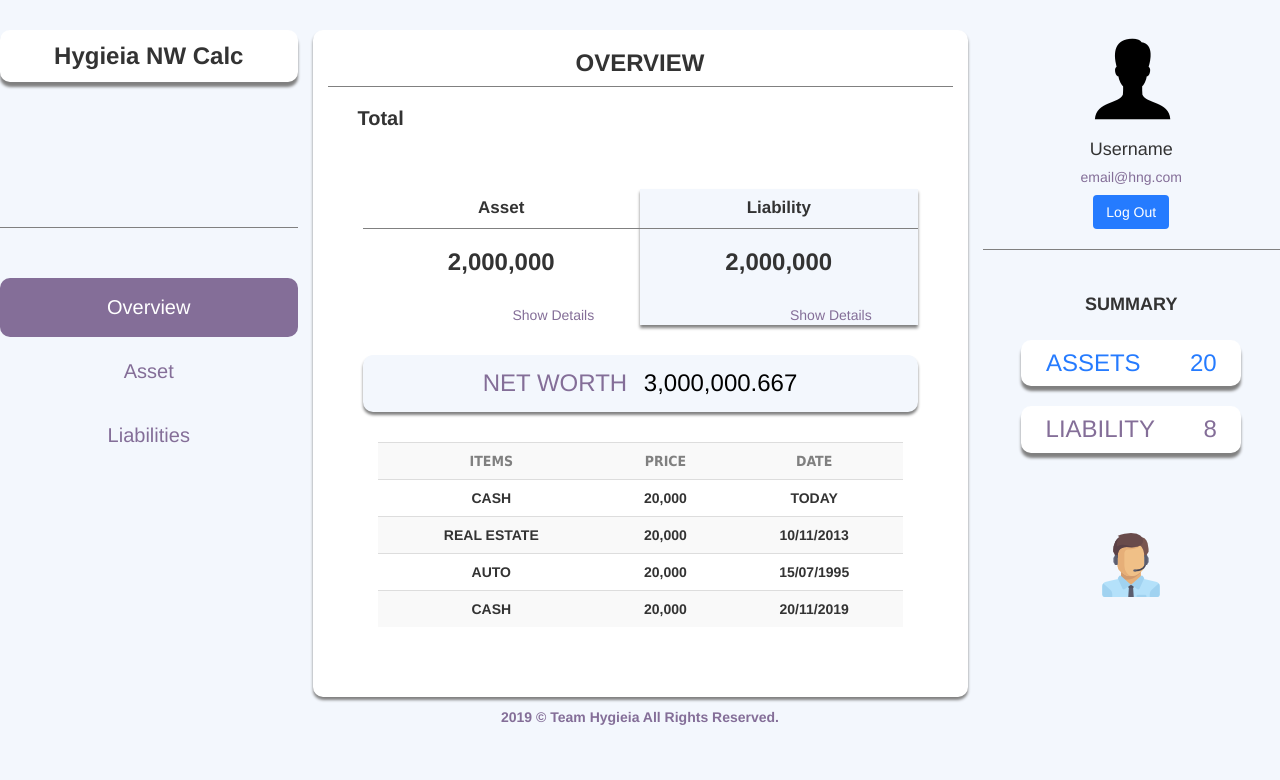
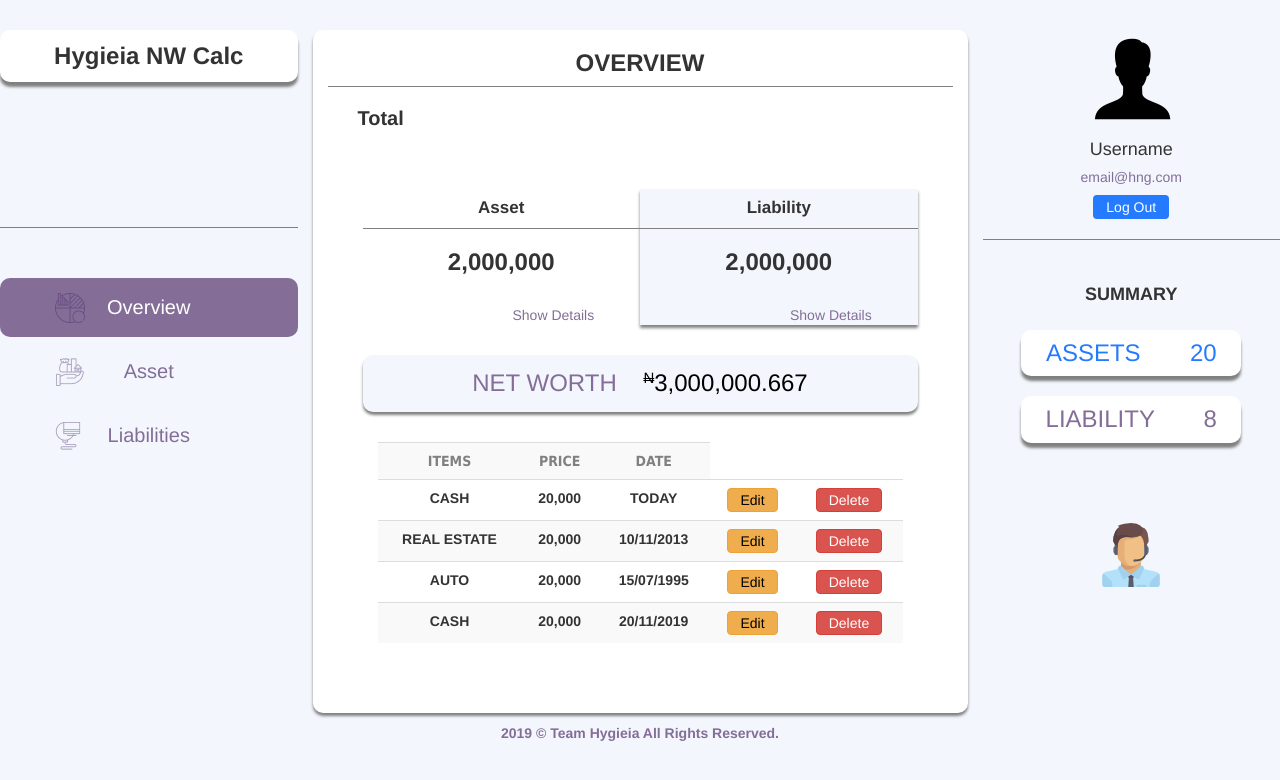
Before and after one commit to zeprincelini/frontend-networth-calculator, a plain HTML site: page index.html in a window 1280 px wide. Drawn offline with Linux system fonts and the light colour scheme.

Commit message:
overview, asset and liability pages

```diff
--- a/css/index.css
+++ b/css/index.css
@@ -56,6 +56,15 @@ hr{
 .navigation ul:first-child{
 	margin-top: 50px;
 }
+
+.navigation .img-icon{
+	position: absolute;
+	left: 70px;
+}
+
+/*.navigation .img-icon2{
+	margin-right: 20px;
+}*/
 
 /*----------------------*/
 /*main section*/
@@ -197,3 +206,22 @@ footer{
 	color: #846E98;
 	font-weight: bold;
 }
+
+.edit{
+	color: black;
+}
+
+.delete{
+	color: white;
+}
+
+.btn{
+	padding: 1px 12px !important;
+}
+
+.naira{
+	text-decoration: line-through;
+	text-decoration-style: double;
+	font-size: 15px;
+	vertical-align: top;
+}
--- a/index.html
+++ b/index.html
@@ -6,7 +6,8 @@
 		<meta name="viewport" content="width=device-width, initial-scale=1.0">
 		<link rel="stylesheet" href="css/index.css">
 		<link rel="stylesheet" href="css/bootstrap.min.css">
-		<link rel="stylesheet" href="css/fontawesome.css">
+
+		<script src="https://use.fontawesome.com/3ebef00a3f.js"></script>
 	</head>
 	<body>
 		<div class="container-flex">
@@ -23,9 +24,9 @@
 					<hr style="margin-top: 105px;">
 					<div class="navigation">
 						<ul class="nav nav-pills nav-stacked">
-							<a href="index.html"><li class="active"><i class=""></i> Overview</li></a>
-							<a href="asset.html"><li><i></i>Asset</li></a>
-							<a href="liability.html"><li><i></i>Liabilities</li></a>
+							<a href="index.html"><li class="active"><img src="img/overview.png" class="img-icon"> Overview</li></a>
+							<a href="asset.html"><li><img src="img/assets.png" class="img-icon">Asset</li></a>
+							<a href="liability.html"><li><img src="img/liab.png" class="img-icon">Liabilities</li></a>
 						</ul>
 					</div>
 				</div>
@@ -58,7 +59,7 @@
 							</div>
 						</div>
 						<div class="col-sm-12 net">
-								<h3>NET WORTH <span><i></i>3,000,000.667</span></h3>
+								<h3>NET WORTH <span><span class="naira">N</span>3,000,000.667</span></h3>
 						</div>
 						<div class="col-sm-12 tab">
 							<div class="table-responsive">
@@ -72,21 +73,29 @@
 										<th>CASH</th>
 										<th>20,000</th>
 										<th>TODAY</th>
+										<th><button class="btn btn-warning"><a href="#" class="edit">Edit</a></button></th>
+										<th><button class="btn btn-danger"><a href="#" class="delete">Delete</a></button></th>
 									</tr>
 									<tr>
 										<th>REAL ESTATE</th>
 										<th>20,000</th>
 										<th>10/11/2013</th>
+										<th><button class="btn btn-warning"><a href="#" class="edit">Edit</a></button></th>
+										<th><button class="btn btn-danger"><a href="#" class="delete">Delete</a></button></th>
 									</tr>
 									<tr>
 										<th>AUTO</th>
 										<th>20,000</th>
 										<th>15/07/1995</th>
+										<th><button class="btn btn-warning"><a href="#" class="edit">Edit</a></button></th>
+										<th><button class="btn btn-danger"><a href="#" class="delete">Delete</a></button></th>
 									</tr>
 									<tr>
 										<th>CASH</th>
 										<th>20,000</th>
 										<th>20/11/2019</th>
+										<th><button class="btn btn-warning"><a href="#" class="edit">Edit</a></button></th>
+										<th><button class="btn btn-danger"><a href="#" class="delete">Delete</a></button></th>
 									</tr>
 								</table>
 							</div>
```
Also changed, not shown: asset.html (+12 -4 lines), liability.html (+12 -4 lines), img/assets.png (added), img/liab.png (added), img/naira.png (added), img/overview.png (added).
